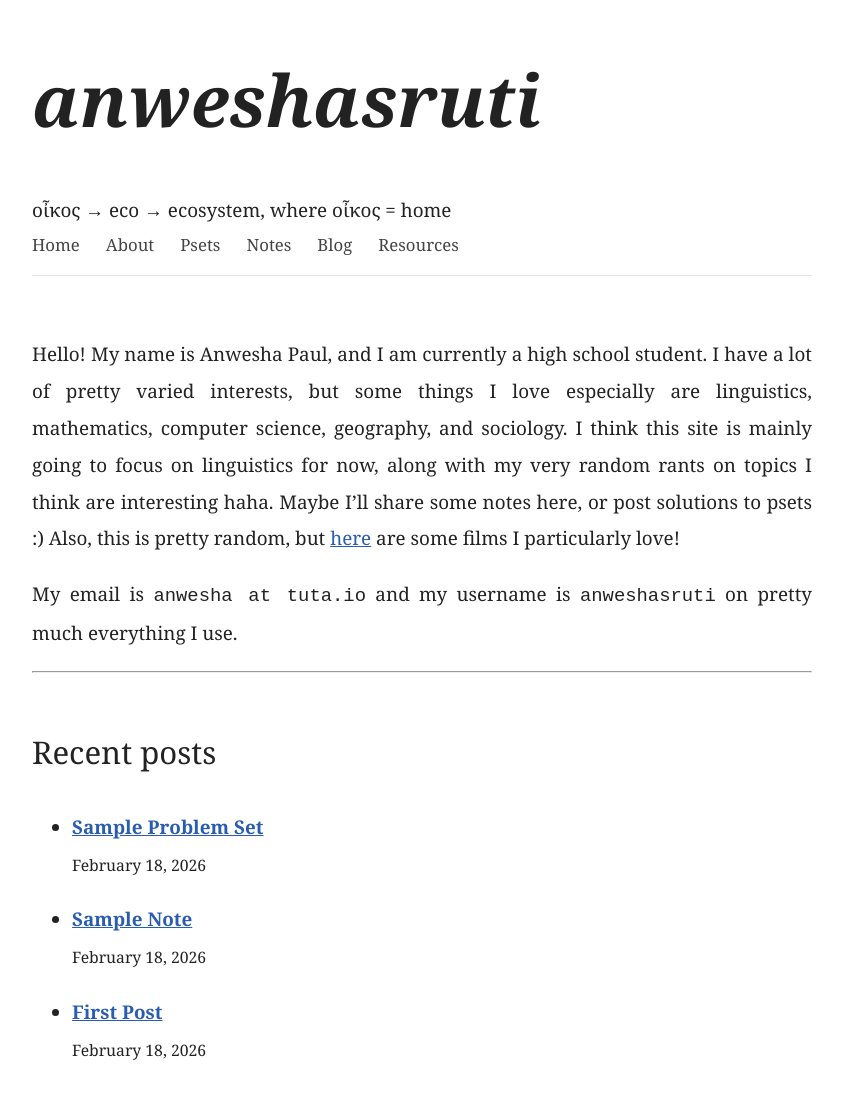
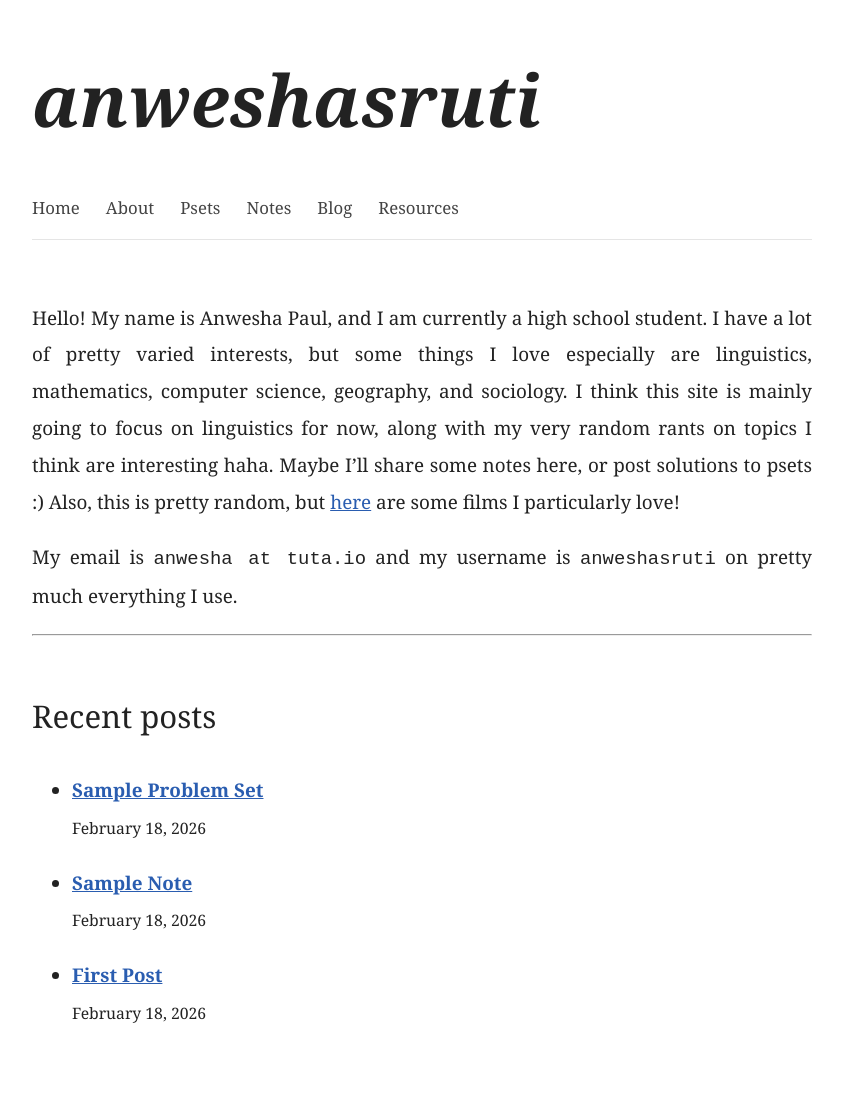
Before and after one commit to anweshasruti/anweshasruti.github.io, a Jekyll site: the page built from index.md, in a window 1280 px wide. Shown: the whole page, without its empty margins (218-1061 px from the left). Built offline with Jekyll 4.4.1, drawn with Linux system fonts in a browser that asks for light colours; some web fonts are replaced; after the commit the page ends 1061 px from its top, so only the background shows below that.

Commit message:
Update default.html

```diff
--- a/_layouts/default.html
+++ b/_layouts/default.html
@@ -23,9 +23,6 @@
 <div class="site-title">
   anweshasruti
 </div>
-<div class="site-subtitle">
-  οἶκος → eco → ecosystem, where οἶκος = home
-</div>
 
   {% include nav.html %}
 
```
